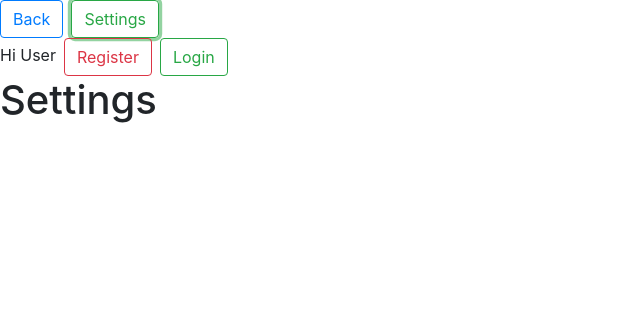
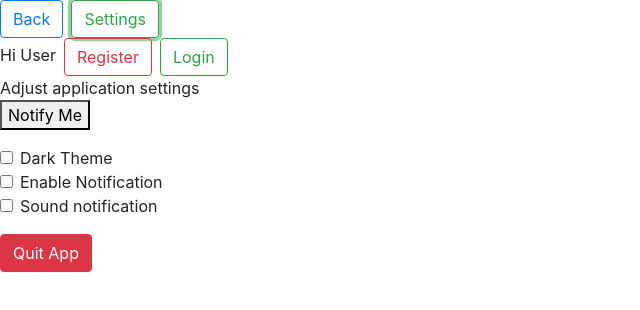
Before and after one commit to Diane998/Electron-Chat, a React app: page /#/login in a window 1280 px wide. Both pictures are taken after a click on the button "Settings". Shown: the top 310 px of the page, without its empty margins (0-640 px from the left). Built offline with nearby package versions, Linux system fonts and the light colour scheme.

Commit message:
Styled Settings, Register and Login component

```diff
--- a/src/js/App.js
+++ b/src/js/App.js
@@ -1,8 +1,11 @@
 import React from 'react';
 import { HashRouter, Route, Switch } from 'react-router-dom';
 
+import NavBar from './components/NavBar';
 import Home from './views/Home';
-import NavBar from './components/NavBar';
+import Settings from './views/Settings';
+import Login from './views/Login';
+import Register from './views/Register';
 
 const App = () => {
   // const sendNotification = () => {
@@ -15,9 +18,9 @@
       <div className='content-wrapper'>
         <Switch>
           <Route path='/' exact component={Home} />
-          <Route path='/settings' exact component={() => <h1>Settings</h1>} />
-          <Route path='/login' exact component={() => <h1>Log in</h1>} />
-          <Route path='/register' exact component={() => <h1>register</h1>} />
+          <Route path='/settings' component={Settings} />
+          <Route path='/login' component={Login} />
+          <Route path='/register' component={Register} />
         </Switch>
       </div>
     </HashRouter>
--- /dev/null
+++ b/src/js/views/Login.js
@@ -0,0 +1,52 @@
+import React from 'react';
+
+const Login = () => {
+  return (
+    <div className='centered-view'>
+      <div className='centered-container'>
+        <form onSubmit={() => {}} className='centered-container-form'>
+          <div className='header'>Welcome here!</div>
+          <div className='subheader'>Login and chat with other people!</div>
+          <div className='form-container'>
+            <div className='form-group'>
+              <label htmlFor='email'>Email</label>
+              <input
+                type='email'
+                className='form-control'
+                id='email'
+                name='email'
+                aria-describedby='emailHelp'
+              />
+              <small id='emailHelp' className='form-text text-muted'>
+                We'll never share your email with anyone else.
+              </small>
+            </div>
+            <div className='form-group'>
+              <label htmlFor='password'>Password</label>
+              <input
+                type='password'
+                name='password'
+                className='form-control'
+                id='password'
+              />
+            </div>
+            {false && (
+              <div className='alert alert-danger small'>Some error</div>
+            )}
+            <button type='submit' className='btn btn-outline-primary'>
+              Login
+            </button>
+          </div>
+        </form>
+        <small className='form-text text-muted mt-2'>
+          Already registered?
+          <span onClick={() => {}} className='btn-link ml-2'>
+            Login
+          </span>
+        </small>
+      </div>
+    </div>
+  );
+};
+
+export default Login;
--- /dev/null
+++ b/src/js/views/Register.js
@@ -0,0 +1,71 @@
+import React from 'react';
+
+const Register = () => {
+  return (
+    <div className='centered-view'>
+      <div className='centered-container'>
+        <form onSubmit={() => {}} className='centered-container-form'>
+          <div className='header'>Create an account</div>
+          <div className='form-container'>
+            <div className='form-group'>
+              <label htmlFor='email'>Email</label>
+              <input
+                type='email'
+                className='form-control'
+                name='email'
+                id='email'
+                aria-describedby='emailHelp'
+              />
+              <small id='emailHelp' className='form-text text-muted'>
+                We'll never share your email with anyone else.
+              </small>
+            </div>
+            <div className='form-group'>
+              <label htmlFor='username'>Username</label>
+              <input
+                type='text'
+                name='username'
+                className='form-control'
+                id='username'
+                aria-describedby='emailHelp'
+              />
+            </div>
+            <div className='form-group'>
+              <label htmlFor='avatar'>Avatar</label>
+              <input
+                type='text'
+                name='avatar'
+                className='form-control'
+                id='avatar'
+                aria-describedby='emailHelp'
+              />
+            </div>
+            <div className='form-group'>
+              <label htmlFor='password'>Password</label>
+              <input
+                name='password'
+                type='password'
+                className='form-control'
+                id='password'
+              />
+            </div>
+            {false && (
+              <div className='alert alert-danger small'>Some Error</div>
+            )}
+            <button type='submit' className='btn btn-outline-primary'>
+              Register
+            </button>
+          </div>
+        </form>
+        <small className='form-text text-muted mt-2'>
+          Not registered yet?
+          <span onClick={() => {}} className='btn-link ml-2'>
+            Register
+          </span>
+        </small>
+      </div>
+    </div>
+  );
+};
+
+export default Register;
--- /dev/null
+++ b/src/js/views/Settings.js
@@ -0,0 +1,47 @@
+import React from 'react';
+
+const Settings = () => {
+  return (
+    <div className='centered-view'>
+      <div className='centered-container'>
+        <form className='centered-container-form'>
+          <div className='header'>Adjust application settings</div>
+          <button type='button'>Notify Me</button>
+          <div className='form-container'>
+            <div className='my-3'>
+              <div className='form-check'>
+                <input
+                  name='isDarkTheme'
+                  type='checkbox'
+                  className='form-check-input'
+                />
+                <label className='form-check-label'>Dark Theme</label>
+              </div>
+              <div className='form-check'>
+                <input
+                  name='showNotifications'
+                  type='checkbox'
+                  className='form-check-input'
+                />
+                <label className='form-check-label'>Enable Notification</label>
+              </div>
+              <div className='form-check'>
+                <input
+                  name='playSound'
+                  type='checkbox'
+                  className='form-check-input'
+                />
+                <label className='form-check-label'>Sound notification</label>
+              </div>
+            </div>
+            <button type='button' onClick={() => {}} className='btn btn-danger'>
+              Quit App
+            </button>
+          </div>
+        </form>
+      </div>
+    </div>
+  );
+};
+
+export default Settings;
```
Also changed, not shown: 1 other file (tests, documents, lock files or other folders).
